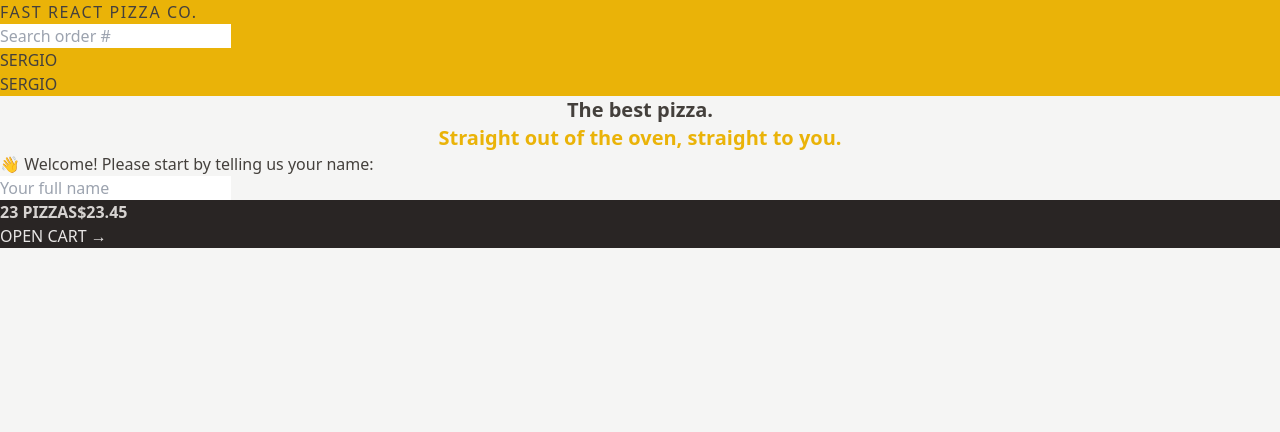
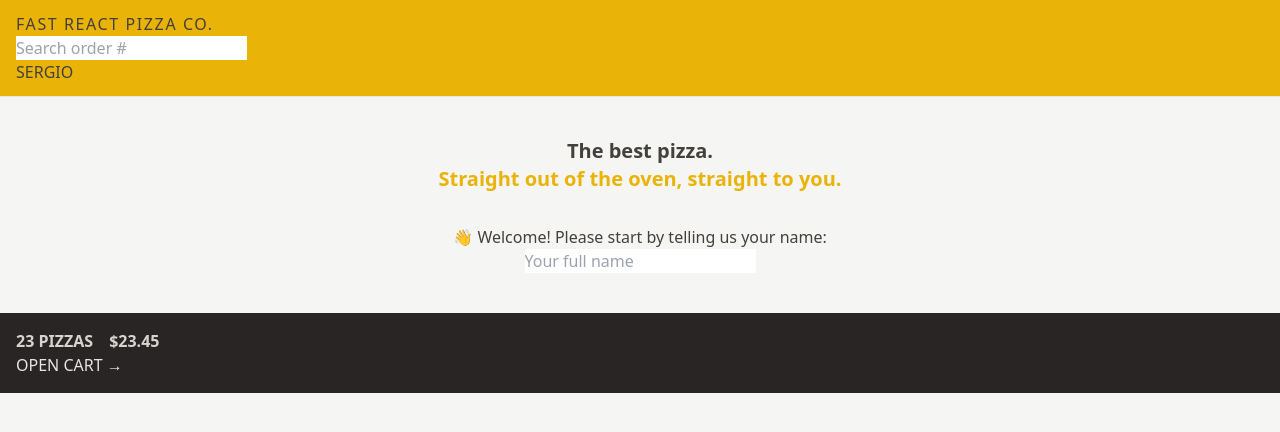
Before and after one commit to SergioKingOne/fast-pizza, a React (Vite) app: page / in a window 1280 px wide. Shown: the top 432 px of the page. Built offline with nearby package versions, Linux system fonts and the light colour scheme.

Commit message:
The box model: spacing, borders and display

```diff
--- a/src/features/cart/CartOverview.jsx
+++ b/src/features/cart/CartOverview.jsx
@@ -2,8 +2,8 @@ import { Link } from 'react-router-dom';
 
 function CartOverview() {
   return (
-    <div className="bg-stone-800 uppercase text-stone-200">
-      <p className="font-semibold text-stone-300">
+    <div className="bg-stone-800 p-4 uppercase text-stone-200">
+      <p className="space-x-4 font-semibold text-stone-300">
         <span>23 pizzas</span>
         <span>$23.45</span>
       </p>
--- a/src/features/user/Username.jsx
+++ b/src/features/user/Username.jsx
@@ -1,5 +1,5 @@
 function Username() {
-  return <div>Sergio</div>;
+  return <div className="hidden text-sm font-semibold">Sergio</div>;
 }
 
 export default Username;
--- a/src/ui/Header.jsx
+++ b/src/ui/Header.jsx
@@ -4,7 +4,7 @@ import Username from '../features/user/Username';
 
 function Header() {
   return (
-    <header className="bg-yellow-500 uppercase">
+    <header className="border-b border-stone-200 bg-yellow-500 px-4 py-3 uppercase">
       <Link to="/" className="tracking-widest">
         Fast React Pizza Co.
       </Link>
--- a/src/ui/Home.jsx
+++ b/src/ui/Home.jsx
@@ -1,8 +1,8 @@
 import CreateUser from '../features/user/CreateUser';
 function Home() {
   return (
-    <div>
-      <h1 className="text-center text-xl font-semibold">
+    <div className="my-10 text-center">
+      <h1 className="mb-8 text-xl font-semibold">
         The best pizza.
         <br />
         <span className="text-yellow-500">
```
